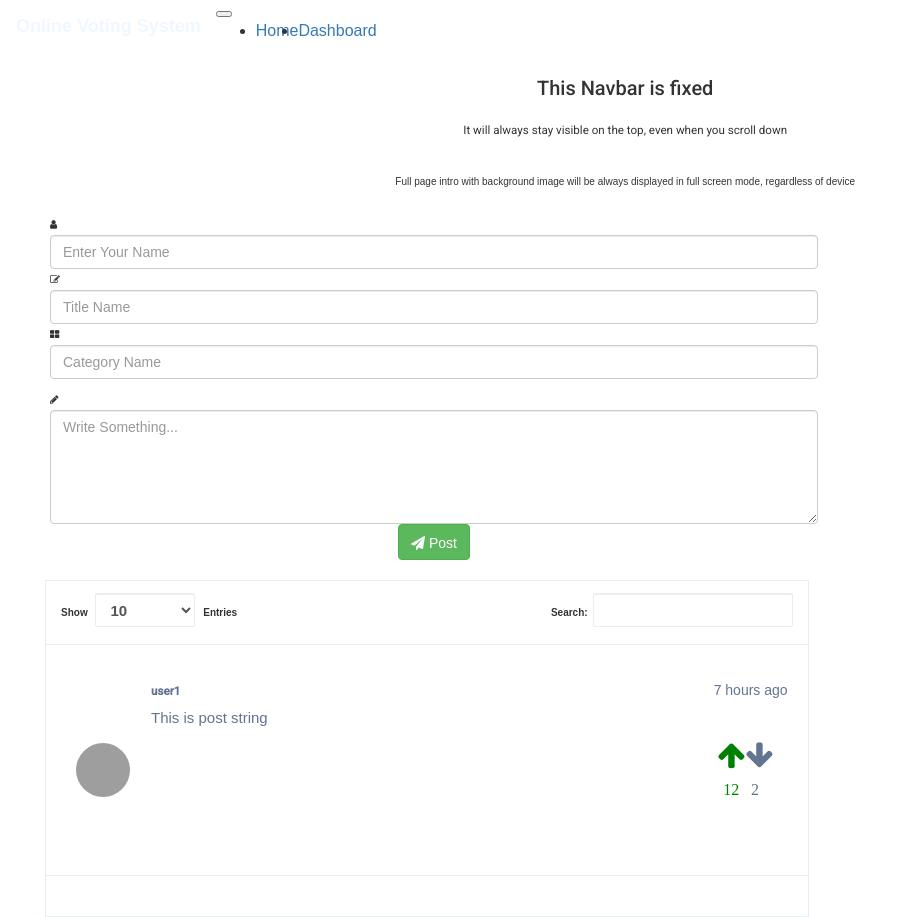
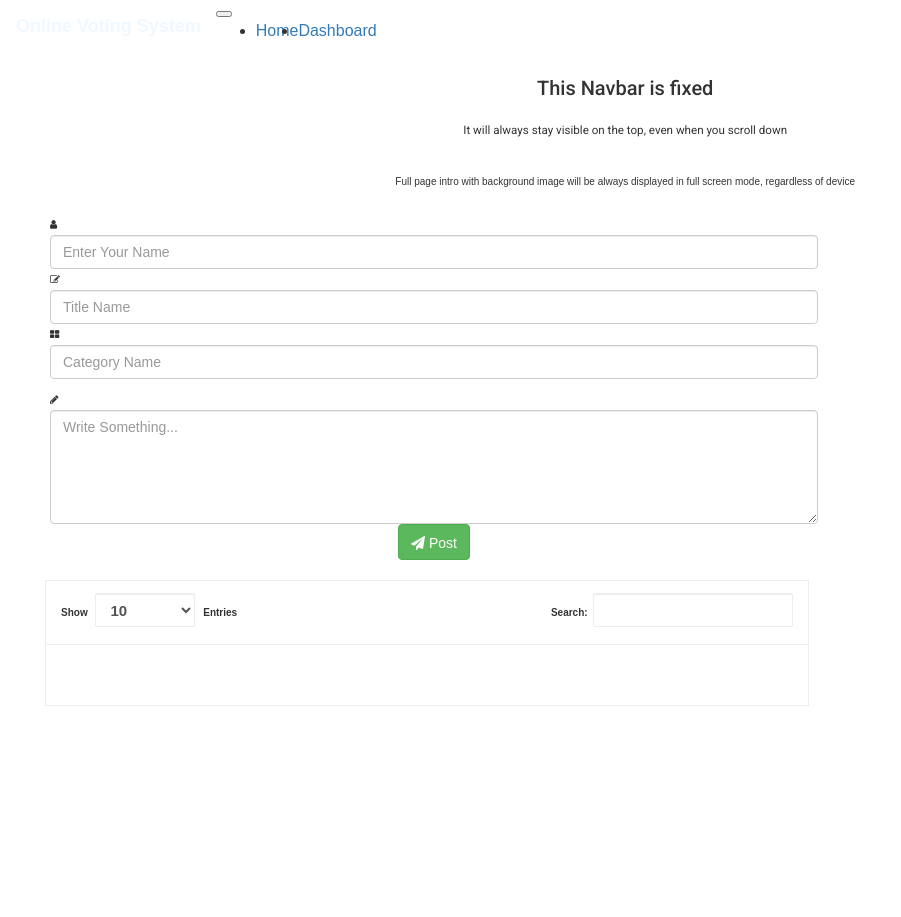
Before and after one commit to chethan9066/Online-Voting-System, an Angular app: page /user in a window 1280 px wide. Shown: the whole page, without its empty margins (0-901 px from the left). After the commit the page ends 800 px from the top, so only its background shows below. Built offline with nearby package versions, Linux system fonts and the light colour scheme; grey boxes are pictures that could not be loaded; what angular-bootstrap-md would draw is missing.

Commit message:
Added delete button

```diff
--- a/src/app/user/user.component.html
+++ b/src/app/user/user.component.html
@@ -49,22 +49,21 @@
 
       <div class="md-form">
         <i class="fa fa-user prefix grey-text"></i>
-        <input type="text" id="form104" class="form-control" placeholder="Enter Your Name">
+        <input type="text" id="name" class="form-control" placeholder="Enter Your Name" [(ngModel)]="name">
       </div>
-
       <div class="md-form">
         <i class="fa fa-pencil-square-o prefix grey-text"></i>
-        <input type="text" id="form105" class="form-control" placeholder="Title Name">
+        <input type="text" id="title" class="form-control" placeholder="Title Name" [(ngModel)]="title">
       </div>
 
       <div class="md-form">
         <i class="fa fa-th-large prefix grey-text"></i>
-        <input type="text" id="form106" class="form-control" placeholder="Category Name">
+        <input type="text" id="category" class="form-control" placeholder="Category Name" [(ngModel)]="category">
       </div>
 
       <div class="md-form">
         <i class="fa fa-pencil prefix grey-text"></i>
-        <textarea id="form107" class="md-textarea form-control" rows="5" placeholder="Write Something..."></textarea>
+        <textarea id="form107" class="md-textarea form-control" id="text" rows="5" placeholder="Write Something..." [(ngModel)]="postString"></textarea>
       </div>
 
 
@@ -74,7 +73,7 @@
         <!--Grid column-->
         <div class="col-md-12">
           <div class="text-center">
-            <button type="button" class="btn btn-success"><i class="fa fa-send"></i> Post</button>
+            <button type="button" class="btn btn-success" (click)="add_post()" ><i class="fa fa-send"></i> Post</button>
           </div>
         </div>
         <!--Grid column-->
@@ -114,34 +113,37 @@
               </div>
             </div>
             <div class="inbox-message">
-              <ul *ngFor ="let post of posts">
+              <ul *ngFor ="let posts of posts">
                 <li>
                     <div class="message-avatar">
-                      <img [src]= "post.userImage" alt="no found">
+                      <img [src]= "posts.userImage" alt="no found">
+                      <h5>{{posts.username}} </h5>
                     </div>
                     <div class="message-body">
                       <div class="message-body-heading">
-                        <h5>{{post.username}} </h5>
-                        <span>{{post.Updatedon}} hours ago</span>
+                        <p><b>{{posts.title}}   category by : {{posts.category}}</b></p>
+
+                       <p class="time"> {{posts.UpdatedOn|date:'medium'}} </p>
                       </div>
-                      <p>{{post.postString}}</p>
+                      <p>{{posts.postString}}</p>
                       <div class="votebox">
                         <span class="fa fa-arrow-up vote up"
                               (click)="upvote()"
-                              [ngClass]="{'active' : post.upvote }">
-                              <span class="vote-count">{{post.totalUpVotes}}</span>
+                              [ngClass]="{'active' : posts.upvote }">
+                              <span class="vote-count">{{posts.totalUpVotes}}</span>
                         </span>
 
 
                         <span class="fa fa-arrow-down vote down"
                               (click)="downvote()"
-                              [ngClass]="{'active' : post.downvote }">
-                              <span class="vote-count">{{post.totalDownVotes}}</span>
+                              [ngClass]="{'active' : posts.downvote }">
+                              <span class="vote-count">{{posts.totalDownVotes}}</span>
 
                         </span>
                       </div>
 
                     </div>
+                    <button class="btn btn-danger btn-sm rounded-0" type="button" id="delete" data-toggle="tooltip" data-placement="top" title="Delete"><i class="fa fa-trash"></i></button>
                 </li>
               </ul>
             </div>
--- a/src/app/user/user.component.scss
+++ b/src/app/user/user.component.scss
@@ -12,10 +12,17 @@
     font-size: 2em;
     margin-left: 89%;
 
-    .vote {
+    .fa-arrow-down{
       cursor: pointer;
       &:hover {
-        color: orange;
+        color: red;
+      }
+    }
+
+    .fa-arrow-up{
+      cursor: pointer;
+      &:hover {
+        color: green;
       }
     }
 
@@ -261,3 +268,11 @@ i{
   max-width: 93%;
   margin-left: 30px;
 }
+
+.time{
+  margin-left: 80%;
+}
+
+#delete{
+  margin-left: 95%;
+}
--- a/src/app/user/user.component.ts
+++ b/src/app/user/user.component.ts
@@ -8,19 +8,36 @@ import {UserData} from './usrdata.model';
 })
 export class UserComponent implements OnInit {
 
-
-  ngOnInit(): void {
-
-    this.posts.push( new UserData( 'This is post string', 'user1', true, false, 'https://bootdey.com/img/Content/avatar/avatar7.png', 12, 2,7 ));
-    this.changeDetectorRef.detectChanges();
-
-  }
   voteCount: number = 0;
   userVote: number = 0;
   posts: UserData[] = [];
 
-  subscription;
+  name:string;
+  title:string;
+  category:string;
+  postString:string;
+  today= Date.now();
 
+
+  ngOnInit(): void {
+
+
+  }
+enable=false
+  add_post(){
+    this.posts.push( new UserData( this.postString,this.name,this.title,this.category ,'https://bootdey.com/img/Content/avatar/avatar7.png', 12, 2,Date.now()));
+    this.changeDetectorRef.detectChanges();
+    if(this.name!="" &&
+    this.title!="" &&
+    this.category!="" &&
+    this.postString!=""){
+      this.enable=true
+
+    }else {this.enable=false
+      }
+
+
+  }
   constructor(private changeDetectorRef: ChangeDetectorRef) { }
 
   upvote() {
@@ -52,21 +69,4 @@ export class UserComponent implements OnInit {
   }
 
 
-  ngOnDestroy() {
-    this.subscription.unsubscribe()
-  }
-
-  create_post(){
-    let div1=document.createElement("div")
-    div1.className="card text-center"
-    let div2=document.createElement("div")
-    div2.className="card-body"
-    let title=document.createElement("input")
-    title.setAttribute("type","text")
-    document.body.appendChild(div1)
-    div1.appendChild(div2)
-    div2.appendChild(title)
-
-  }
-
 }
--- a/src/app/user/usrdata.model.ts
+++ b/src/app/user/usrdata.model.ts
@@ -3,11 +3,11 @@ export class UserData {
     constructor(
         private postString: string,
         private username: string,
-        private upvote: boolean,
-        private downvote: boolean,
+        private title : string,
+        private category: string,
         private userImage: string,
         private totalUpVotes: number,
         private totalDownVotes: number,
-        private Updatedon:number){
+        private UpdatedOn:number){
         }
 }
```
